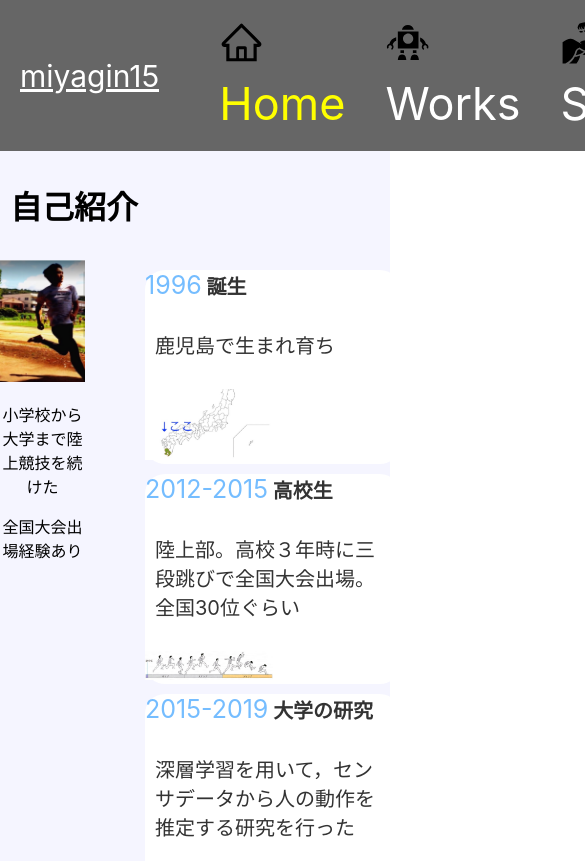
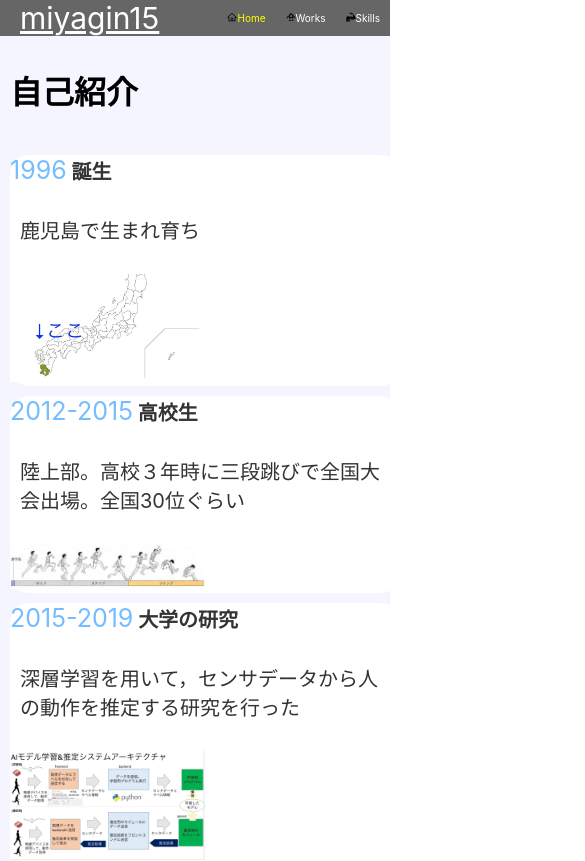
Before and after one commit to miyagin15/resume, a React (Create React App) app: page / in a window 390 px wide. Shown: the top 861 px of the page, 585 px wide, since content can reach past the window. Built offline with nearby package versions, Linux system fonts and the light colour scheme.

Commit message:
responsive

```diff
--- a/package.json
+++ b/package.json
@@ -13,6 +13,7 @@
     "react": "^17.0.2",
     "react-dom": "^17.0.2",
     "react-icons": "^4.3.1",
+    "react-responsive": "^9.0.0-beta.5",
     "react-router-dom": "^5.3.0",
     "react-scripts": "4.0.3",
     "react-youtube": "^7.13.1",
@@ -45,6 +46,7 @@
     ]
   },
   "devDependencies": {
+    "@types/react-responsive": "^8.0.4",
     "@types/react-router": "^5.1.17",
     "@types/react-router-dom": "^5.3.2",
     "gh-pages": "^3.2.3"
--- a/src/pages/Home.tsx
+++ b/src/pages/Home.tsx
@@ -8,6 +8,7 @@ import UnivResearch from '../Images/UnivResearch.jpg'
 import Work from '../Images/Work.jpg'
 import MasterReserach from '../Images/MasterReserach.jpg'
 import YouTube from 'react-youtube';
+import { useMediaQuery } from "react-responsive"
 
 type Experience = {
   period: string
@@ -17,9 +18,10 @@ type Experience = {
 }
 
 function Home() {
+  const isMobileScreen: boolean = useMediaQuery({ query: '(max-width: 560px)'})
   const opts = {
-    height: '390',
-    width: '640',
+    // height: '100%',
+    width: '100%',
     // playerVars: {
     //   // https://developers.google.com/youtube/player_parameters
     //   autoplay: 1,
@@ -83,16 +85,15 @@ function Home() {
           justifyContent: 'center',
         }}
       >
-        <div style={{ flex: 1 }}>
-          <img src={Jump} alt={"description of jump"} width={'100%'} />
+        {isMobileScreen ||  <div style={{ flex: 1 }}>
+        <img src={Jump} alt={"description of jump"} width={'100%'} />
           <div style={{ textAlign: 'center' }}>
             <p>小学校から大学まで陸上競技を続けた</p>
             <p>全国大会出場経験あり</p>
-          {/* <YouTube videoId="2g811Eo7K8U" opts={opts} onReady={_onReady} /> */}
           <YouTube videoId="bdu4HQvZC3I" opts={opts} onReady={_onReady} />
           </div>
-        </div>
-        <div style={{ flex: 3, paddingLeft: 50 }}>
+        </div>}
+        <div style={{ flex: 1, padding: 0 }}>
           {experience_list}
           <br></br>
         </div>
--- a/src/pages/Skills.tsx
+++ b/src/pages/Skills.tsx
@@ -3,7 +3,9 @@ import Footer from '../style/Footer'
 import Header from '../style/Header'
 import DmmCount from '../Images/DmmCount.jpg'
 import Skill from '../Images/Skills.jpg'
+import { useMediaQuery } from "react-responsive"
 function Skills() {
+  const isMobileScreen: boolean = useMediaQuery({ query: '(max-width: 560px)' })
   return (
     <div style={{ textAlign: "center", justifyContent: "center", backgroundColor: "#f5f5ff" }}>
       <Header />
@@ -15,8 +17,8 @@ function Skills() {
             rel="noreferrer noopener"
             target="_blank"
           >credly</a>に掲載済み
-          <div style={{ display: "flex", alignItems: "center", flexDirection: "column", listStyle: "disc", paddingLeft: "15px" }}>
-            <ul>
+          <div style={{ display: "flex", alignItems: "left", flexDirection: "column", listStyle: "disc", paddingLeft: "15px" }}>
+            <ul style={{ textAlign: "left" }}>
               <li>基本情報技術者</li>
               <li>応用情報技術者?</li>
               <li>AWS Certified Developer – Associate</li>
@@ -28,18 +30,18 @@ function Skills() {
             </ul>
           </div>
         </div>
-        <div style={{ paddingLeft: "100px" }}>
+        {isMobileScreen || <div style={{ paddingLeft: "30px" }}>
           <p>
             英語で毎日欠かさずコミュニケーションしている。
           </p>
           <img style={{ width: "100%" }} src={DmmCount} alt={`description of DmmCount`} width={'10%'} />
           {/* <img style={{ width: "10%" }} src={DmmLank} alt={`description of DmmLank`} width={'10%'} /> */}
-        </div>
+        </div>}
       </div>
       <hr />
       <h2 id="保有スキル">保有スキル</h2>
       <div style={{ display: "flex", alignItems: "center", flexDirection: "column", listStyle: "disc", paddingLeft: "15px" }}>
-        <ul>
+        <ul style={{ textAlign: "left" }}>
           <li>JavaScript / TypeScript + React.js でのフロントエンド開発・設計</li>
           <li>Django でのサーバーサイド開発</li>
         </ul>
--- a/src/style/Footer.tsx
+++ b/src/style/Footer.tsx
@@ -15,7 +15,7 @@ function Footer() {
       }}
     >
       <div>
-        <footer style={{ height: 100, background: '#666', color: '#fff' }}>
+        <footer style={{ height: 50, background: '#666', color: '#fff' }}>
           <nav
             style={{
               background: '#666',
--- a/src/style/Nav.tsx
+++ b/src/style/Nav.tsx
@@ -2,11 +2,13 @@ import React from 'react'
 import { NavLink} from 'react-router-dom'
 import { AiOutlineHome } from 'react-icons/ai'
 import { GiVintageRobot, GiBiceps } from 'react-icons/gi'
+import { useMediaQuery } from "react-responsive"
+
 function Nav() {
-  const fontSize = 45
-  const padding = 20
+  const isMobileScreen: boolean = useMediaQuery({ query: '(max-width: 560px)'})
+  const fontSize = isMobileScreen ? 10 : 45;
+  const padding = 10
   const selectionColor = 'yellow'
-
   return (
     <nav
       style={{
@@ -30,6 +32,7 @@ function Nav() {
             fontSize: fontSize,
           }}
         >
+
           <AiOutlineHome />
 
           <NavLink
```
Also changed, not shown: src/pages/Works.tsx (+4 -4 lines), 2 other files (tests, documents, lock files or other folders).
